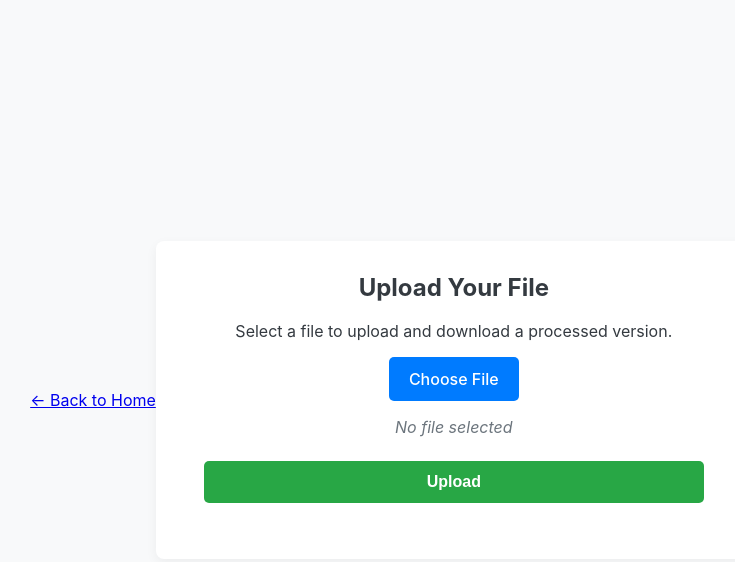
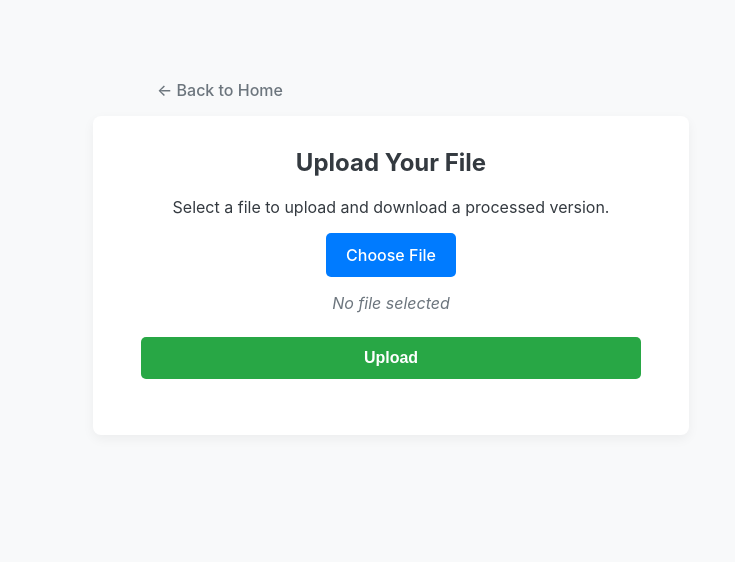
Before and after one commit to amannauhwar/DocuTools, a plain HTML site: page passport.html in a window 1280 px wide. Shown: the whole page, without its empty margins (249-984 px from the left). Drawn offline with Linux system fonts and the light colour scheme.

Commit message:
fixed an css error

```diff
--- a/style.css
+++ b/style.css
@@ -7,16 +7,42 @@
     --font-family: -apple-system, BlinkMacSystemFont, "Segoe UI", Roboto, "Helvetica Neue", Arial, sans-serif;
 }
 
+nav {
+    width: 100%;
+    max-width: 500px;
+    margin-bottom: 1rem;
+    text-align: left;
+    padding: 0 1rem;
+    box-sizing: border-box;
+}
+
+/* --- CHANGE 2: REMOVE UNDERLINE --- */
+nav a {
+    text-decoration: none; /* This removes the line */
+    color: #6c757d;       /* A nice grey color */
+    font-weight: 500;
+    transition: color 0.2s ease;
+}
+
+/* Add a hover effect so people know it's clickable */
+nav a:hover {
+    color: var(--primary-color);
+}
+
 body {
     font-family: var(--font-family);
     background-color: var(--light-grey);
     color: var(--dark-grey);
     display: flex;
-    justify-content: center;
+    flex-direction: column;
+    /* justify-content: center; */
+    justify-content: flex-start;
+    padding-top: 80px;
+
     align-items: center;
     min-height: 100vh;
     margin: 0;
-    padding: 20px;
+    /* padding: 20px; */
     box-sizing: border-box;
 }
 
```
